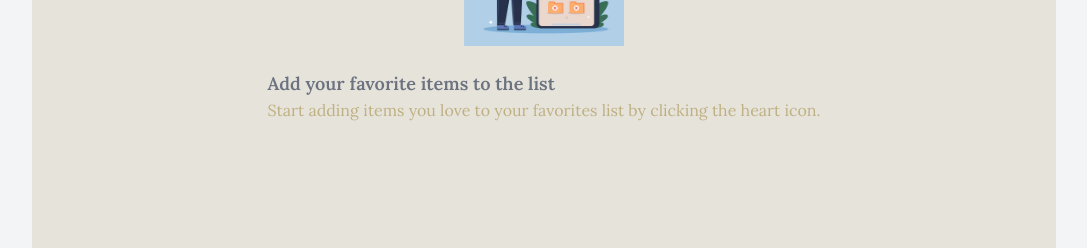
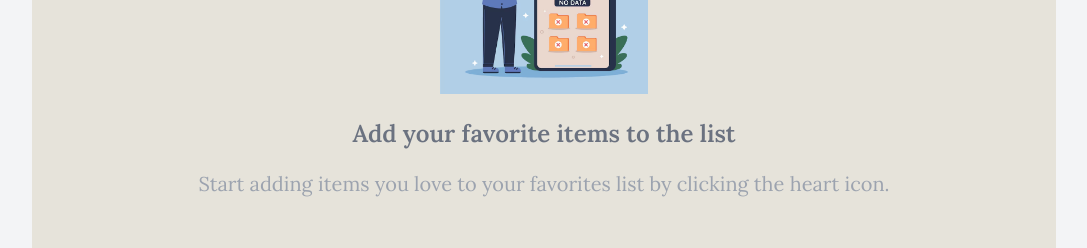
Before and after one commit to wurieBah27/bahCafe, a React (Vite) app: page /favorites-items in a window 1280 px wide. Shown: the part 284-532 px from the top of the page, without its empty margins (96-1183 px from the left). Built offline with nearby package versions, Linux system fonts and the light colour scheme; no server answers.

Commit message:
makig the favorites item functionality in the website

```diff
--- a/src/pages/Favorites.jsx
+++ b/src/pages/Favorites.jsx
@@ -38,13 +38,13 @@ const Favorites = () => {
                     <img
                       src="/noProductFound.avif"
                       alt="no product was foound image."
-                      className="w-40"
+                      className="w-40 sm:w-52"
                     />
                     <div>
-                      <h1 className="text-lg font-semibold text-gray-500 dark:text-gray-400">
+                      <h1 className="mb-5 text-center text-lg font-semibold text-gray-500 sm:text-2xl dark:text-gray-400">
                         Add your favorite items to the list
                       </h1>
-                      <p>
+                      <p className="text-center text-sm text-gray-400 sm:text-xl dark:text-gray-300">
                         Start adding items you love to your favorites list by
                         clicking the heart icon.
                       </p>
```
